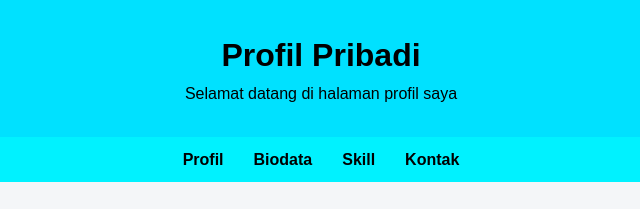
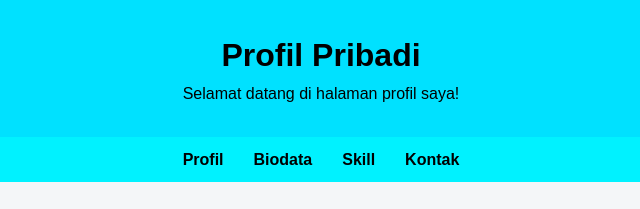
Before and after one commit to adhpnd2546-bot/LK06, a plain HTML site: page LK03/index_lk03.html in a window 1280 px wide. Shown: the top 209 px of the page, 319-959 px from the left. Drawn offline with Linux system fonts and the light colour scheme; files that its build step writes are made by us from their sources.

Commit message:
Add exclamation mark to welcome message

```diff
--- a/LK03/index_lk03.html
+++ b/LK03/index_lk03.html
@@ -12,7 +12,7 @@
   <body>
     <header>
       <h1>Profil Pribadi</h1>
-      <p>Selamat datang di halaman profil saya</p>
+      <p>Selamat datang di halaman profil saya!</p>
     </header>
 
     <nav>
```
